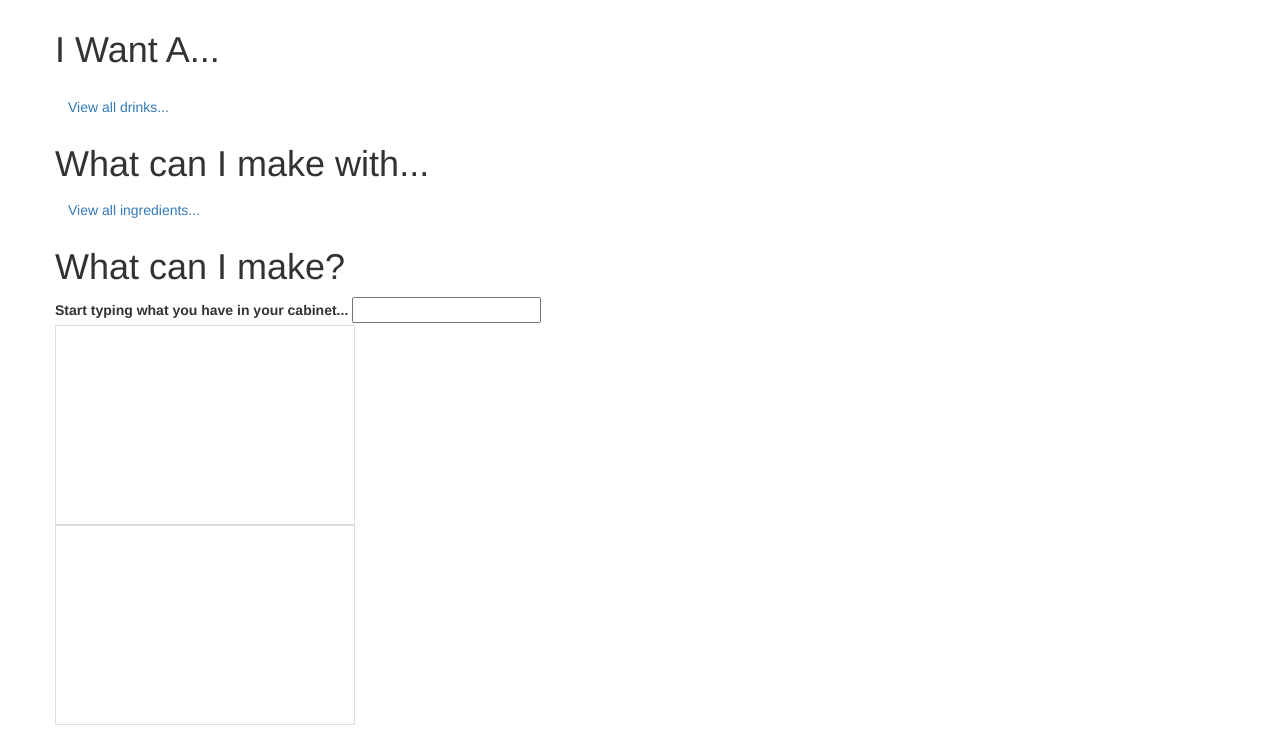
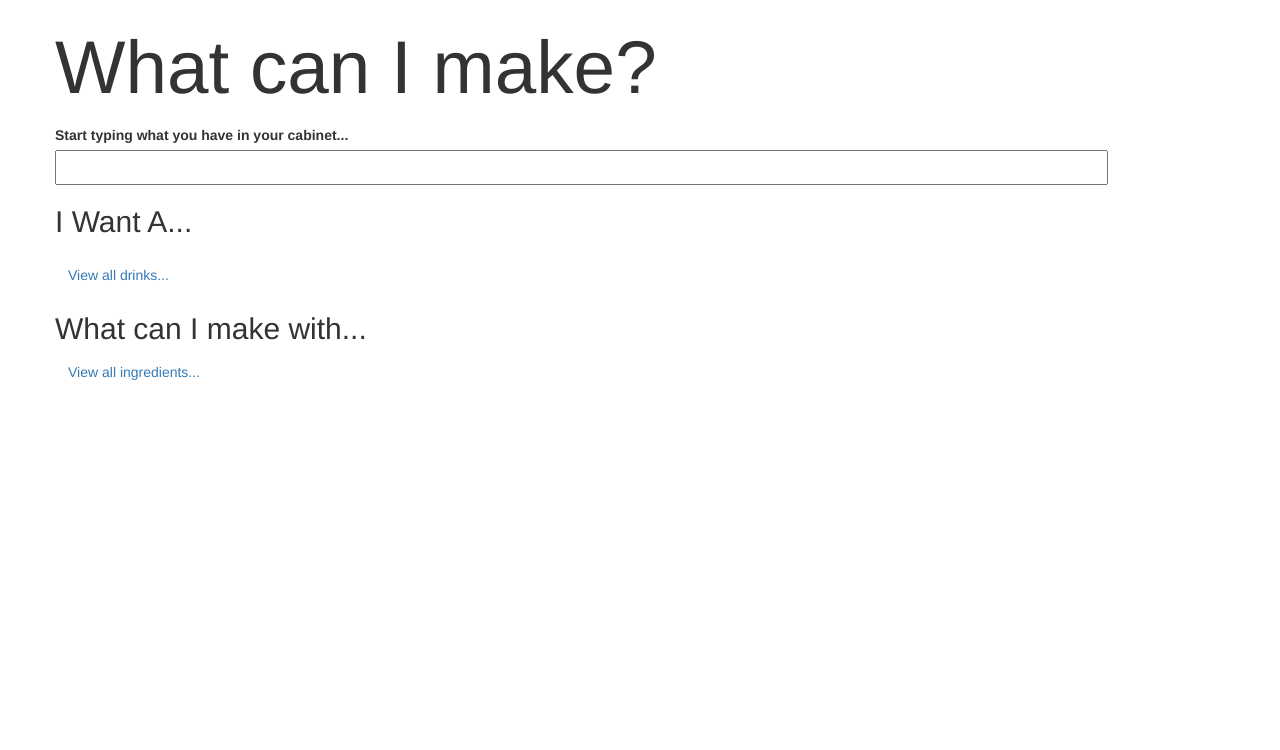
Before and after one commit to jezhalford/tiddlywinks, a PHP site: template views/index.twig in a window 1280 px wide. Shown: the part 50-800 px from the top of the page. Run offline with PHP 8.4, Linux system fonts and the light colour scheme; the template is opened without the code that fills it, so the values that code supplies are empty; some libraries are stand-ins or nearby versions.

Commit message:
Much styling

```diff
--- a/public/css/styles.css
+++ b/public/css/styles.css
@@ -1,7 +1,17 @@
+h1 {
+    font-size: 56pt;
+    margin-bottom: 20px;
+    line-height: 1;
+}
+
+p.backlink {
+    margin-top: 100px;
+}
+
 div.abv {
-    font-size: 6em;
+    font-size: 56pt;
     font-weight: bold;
-    padding-top: 250px;
+    margin-top: 35px;
 }
 
 div.abv span {
@@ -14,3 +24,30 @@ div.abv span {
     width: 100%;
     height: 400px;
 }
+
+#query {
+    font-size: 2em;
+    height: 35px;
+    width: 90%;
+}
+
+#selected {
+    width: 85%;
+}
+
+#selected div.badge {
+    font-size: 2em;
+    margin: 10px;
+    padding: 10px;
+    cursor: pointer;
+}
+
+#suggested {
+    margin-top: 15px;
+}
+
+#suggested div {
+    border-bottom: 1px solid #c0c0c0;
+    width: 85%;
+    padding-bottom: 10px;
+}
--- a/src/Rinky/Entity/Drink.php
+++ b/src/Rinky/Entity/Drink.php
@@ -34,6 +34,10 @@ class Drink
 
     /**
      * @ManyToMany(targetEntity="Ingredient")
+     * @JoinTable(name="recipe_ingredient",
+     *      joinColumns={@JoinColumn(name="recipe_id", referencedColumnName="id")},
+     *      inverseJoinColumns={@JoinColumn(name="ingredient_id", referencedColumnName="id")}
+     *      )
      **/
     protected $ingredients;
 
--- a/views/index.twig
+++ b/views/index.twig
@@ -2,8 +2,18 @@
 {% block content %}
 
 <div class="row">
-    <div class="span6">
-        <h1>I Want A...</h2>
+    <div class="span9">
+        <h1>What can I make?</h1>
+        <label for="query">Start typing what you have in your cabinet...</label>
+        <input type="text" id="query">
+
+        <div id="selected"></div>
+
+        <div id="suggested"></div>
+    </div>
+
+    <div class="span3">
+        <h2>I Want A...</h2>
 
         <dl>
         {% for drink in drinks %}
@@ -12,10 +22,8 @@
         {% endfor %}
         </dl>
         <a href="/recipes" class="btn btn-link">View all drinks...</a>
-    </div>
 
-    <div class="span6">
-        <h1>What can I make with...</h1>
+        <h2>What can I make with...</h2>
         <ul>
         {% for ingredient in ingredients %}
             <li><a href="/ingredients/{{ingredient.id}}">{{ingredient.name}}</a></li>
@@ -26,21 +34,6 @@
 
 </div>
 
-<div class="row">
-    <div class="span6">
-        <h1>What can I make?</h1>
-        <label for="query">Start typing what you have in your cabinet...</label>
-        <input type="text" id="query">
-
-        <div class="ui-widget">
-          <div id="selected" style="height: 200px; width: 300px; overflow: auto;" class="ui-widget-content"></div>
-        </div>
-
-        <div class="ui-widget">
-          <div id="suggested" style="height: 200px; width: 300px; overflow: auto;" class="ui-widget-content"></div>
-        </div>
-    </div>
-</div>
 
 {% endblock %}
 
@@ -48,8 +41,14 @@
 <script>
   $(document).ready(function() {
 
+    $(document).on('click', '#selected div.badge', function(){
+        $(this).remove();
+        searchForDrinks();
+    });
+
     function searchForDrinks() {
 
+        $('#suggested div').remove();
         var list = [];
 
         $('#selected div').each(function(){
@@ -59,12 +58,14 @@
         $.getJSON('/recipe-lookup', {'ingredients' : list.join(',')}, function(data) {
 
             $(data).each(function(){
-                if($('#suggested div[data-id=' + this.id + ']').length > 0) {
-                    return;
-                }
-
-                $( "<div>" ).text(this.recipe).attr('data-id', this.id).prependTo("#suggested");
-                $( "#suggested" ).scrollTop( 0 );
+                $( "<div>" )
+                    .html([
+                        '<a href="/recipes/' + this.id + '" class="btn btn-info pull-right">View &gt;</a>',
+                        '<h2>' + this.recipe + '</h2>',
+                        '<p>' + this.description + '</p>',
+                        ].join(''))
+                    .attr('data-id', this.id)
+                    .prependTo("#suggested");
             });
         });
     }
@@ -75,8 +76,11 @@
             return;
         }
 
-        $( "<div>" ).text(name).attr('data-id', id).prependTo("#selected");
-        $( "#selected" ).scrollTop( 0 );
+        $('<div class="badge badge-success" title="Click to remove">')
+            .text(name)
+            .attr('data-id', id)
+            .prependTo('#selected');
+
         searchForDrinks();
     }
 
@@ -98,3 +102,5 @@
 </script>
 
 {% endblock %}
+
+{% block backlink %}{% endblock %}
--- a/views/layout.twig
+++ b/views/layout.twig
@@ -22,6 +22,10 @@
         </div>
         <div class="container">
             {% block content %}{% endblock %}
+
+            {% block backlink %}
+            <p class="backlink"><a href="/" class="btn btn-inverse">&lt; Home</a>
+            {% endblock %}
         </div>
 
         <script src="//code.jquery.com/jquery-1.9.1.js"></script>
```
Also changed, not shown: public/index.php (+11 -2 lines), views/ingredient.twig (+36 -1 lines), views/recipe.twig (+9 -8 lines).
